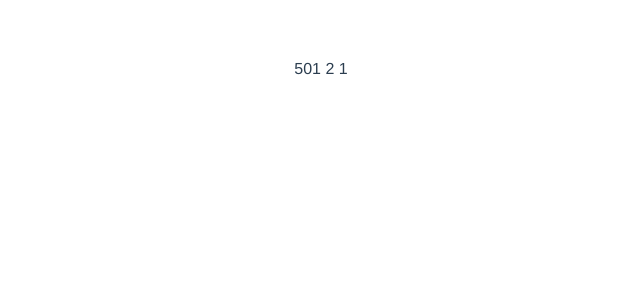
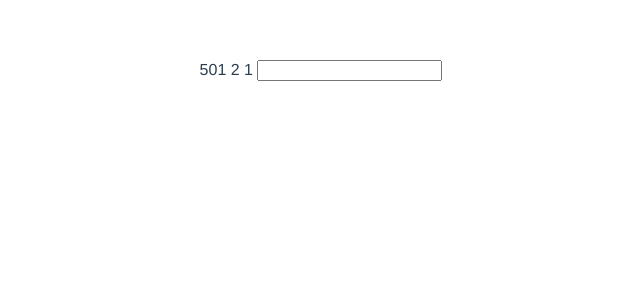
Before and after one commit to dieserak/dartscorer, a Vue app: page / in a window 1280 px wide. Both pictures are taken after a click on the button "Singleout". Shown: the top 300 px of the page, without its empty margins (319-959 px from the left). Built offline with nearby package versions, Linux system fonts and the light colour scheme.

Commit message:
Scoring Calculation

```diff
--- a/package.json
+++ b/package.json
@@ -26,8 +26,7 @@
       "node": true
     },
     "extends": [
-      "plugin:vue/essential",
-      "eslint:recommended"
+      "plugin:vue/essential"
     ],
     "rules": {},
     "parserOptions": {
--- a/src/components/Match.vue
+++ b/src/components/Match.vue
@@ -1,22 +1,36 @@
 <template>
   <div class="match">
-
-      {{score}}
-      {{amountPlayer}}
-      {{checkout}}
+    {{ localScore }}
+    {{ amountPlayer }}
+    {{ checkout }}
+    <input v-model="shoot" v-on:keyup.enter="setNewScore()" />
   </div>
 </template>
 
 <script>
 export default {
-    props:[
-        'score',
-        'amountPlayer',
-        'checkout'
-    ]
-}
+  data() {
+    return {
+      shoot: "",
+      localScore: this.score
+    };
+  },
+  props: ["score", "amountPlayer", "checkout"],
+  methods: {
+    setNewScore() {
+      if (this.shoot > 60) alert("too high - max 60 possible");
+      let shoot = this.shoot;
+      let multiplicator = shoot.charAt(0);
+      if (multiplicator === "d") {
+        shoot = Number(shoot.slice(1)) * 2;
+      } else if (multiplicator === "t") {
+        shoot = Number(shoot.slice(1)) * 3;
+      }
+      this.localScore -= Number(shoot);
+      console.log(this.localScore);
+    }
+  }
+};
 </script>
 
-<style>
-
-</style>
+<style></style>
```
Also changed, not shown: 1 other file (tests, documents, lock files or other folders).
